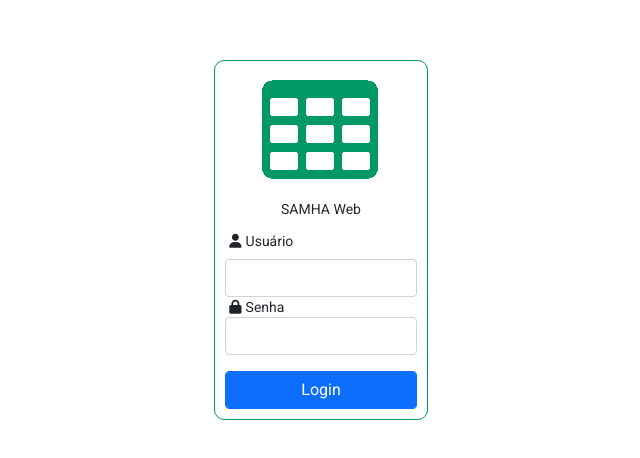
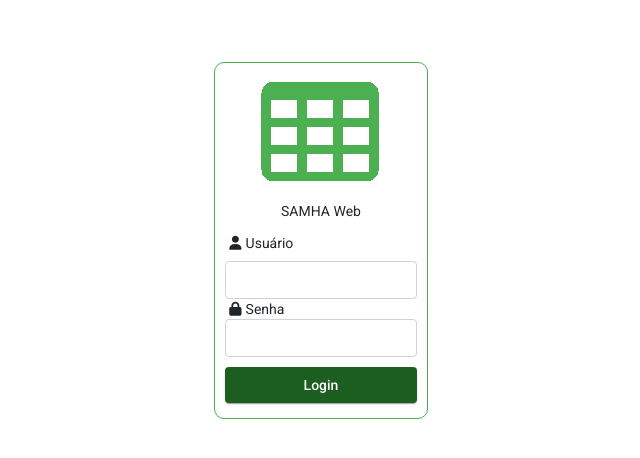
Before and after one commit to brenolpl/samha, an Angular app in the folder samha-frontend/: page /login in a window 1280 px wide. Shown: the part 160-618 px from the top of the page, without its empty margins (319-959 px from the left). Built offline with nearby package versions, Linux system fonts and the light colour scheme.

Commit message:
Dando um tapa no visual

```diff
--- a/samha-frontend/src/app/login/login.component.css
+++ b/samha-frontend/src/app/login/login.component.css
@@ -2,7 +2,7 @@
   z-index: 100;
   padding: 10px;
   background-color: white;
-  border: 1px solid rgb(0,153,102);;
+  border: 1px solid #4caf50;
   border-radius: 10px;
 }
 
@@ -22,3 +22,15 @@ p{
 .ng-touched:not(form){
   border: 1px solid red;
 }
+
+.mat-card{
+  margin-top: 10px;
+  margin-bottom: 5px;
+  padding: 0;
+  background-color: #1b5e20;
+}
+
+.mat-button{
+  width: 100%;
+  color: white;
+}
--- a/samha-frontend/src/app/login/login.component.html
+++ b/samha-frontend/src/app/login/login.component.html
@@ -8,8 +8,9 @@
       <input type="text" class="form-control mt-2" id="login" formControlName="login">
       <i class="fa-solid fa-lock mx-1"></i><label for="password">Senha</label>
       <input type="password" class="form-control" id="password" formControlName="senha">
-
-      <button class="btn btn-primary form-control form mt-3">Login</button>
+      <mat-card>
+        <button mat-button>Login</button>
+      </mat-card>
     </form>
   </div>
 </div>
```
Also changed, not shown: samha-frontend/src/assets/images/greenLogo.png.
